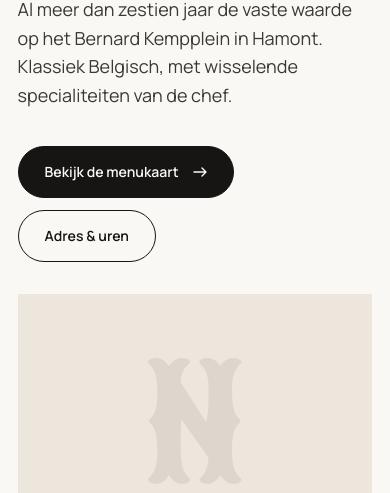
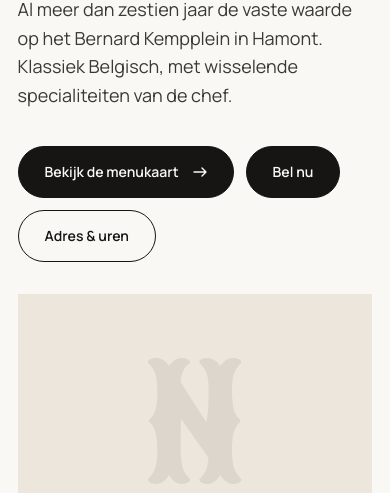
Before and after one commit to Rxbbe/Napoleon, a plain HTML site: page index.html in a window 390 px wide. Shown: the part 313-806 px from the top of the page. Drawn offline with Linux system fonts and the light colour scheme.

Commit message:
Bellen knop op mobile

```diff
--- a/index.html
+++ b/index.html
@@ -81,6 +81,8 @@ em{font-family:var(--serif);font-style:italic}
   transition:transform 160ms var(--ease-out),background-color 200ms ease,color 200ms ease,border-color 200ms ease}
 .btn:active{transform:scale(.98)}
 .btn-solid{background:var(--ink);color:var(--paper);border:1px solid var(--ink)}
+.btn-bel{display:none}
+@media(max-width:820px){.btn-bel{display:inline-flex}}
 .btn-line{background:transparent;color:var(--ink);border:1px solid var(--ink)}
 @media (hover:hover) and (pointer:fine){.btn-line:hover{background:var(--ink);color:var(--paper)} .btn-solid:hover{background:#33312e}}
 .ar{width:14px;height:10px;transition:transform 240ms var(--ease-out)}
@@ -249,6 +251,7 @@ footer a{text-decoration:none}
         <p class="lede rv" style="--i:2">Al meer dan zestien jaar de vaste waarde op het Bernard Kempplein in Hamont. Klassiek Belgisch, met wisselende specialiteiten van de chef.</p>
         <div class="btns rv" style="--i:3">
           <a class="btn btn-solid" href="#menukaart">Bekijk de menukaart <svg class="ar" viewBox="0 0 14 10" fill="none" stroke="currentColor" stroke-width="1.4" stroke-linecap="round" stroke-linejoin="round" aria-hidden="true"><path d="M1 5h12M9 1l4 4-4 4"/></svg></a>
+          <a class="btn btn-solid btn-bel" href="tel:+3211730074">Bel nu</a>
           <a class="btn btn-line" href="#contact">Adres &amp; uren</a>
         </div>
       </div>
```
